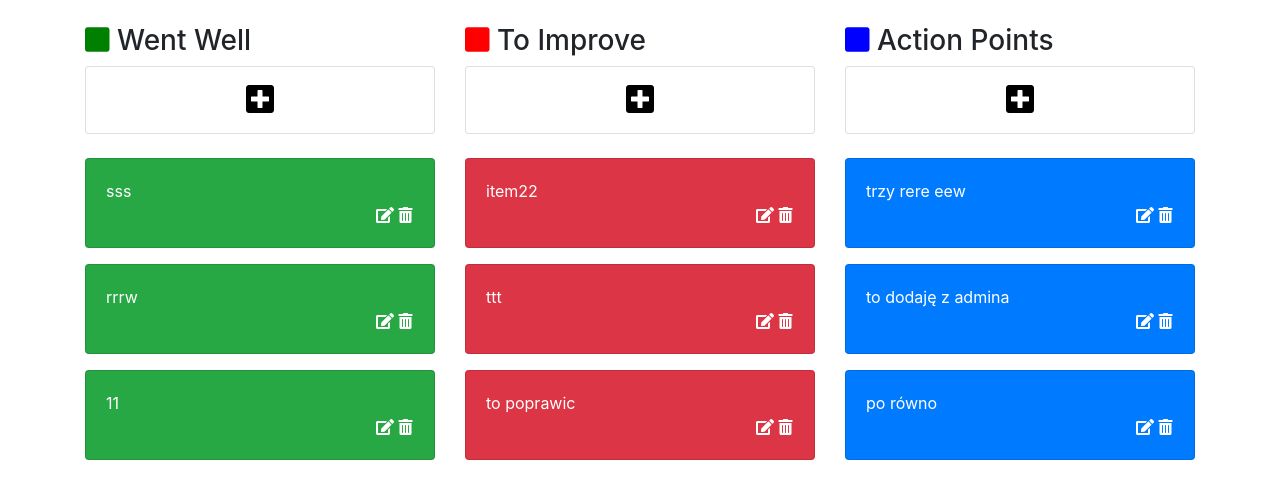
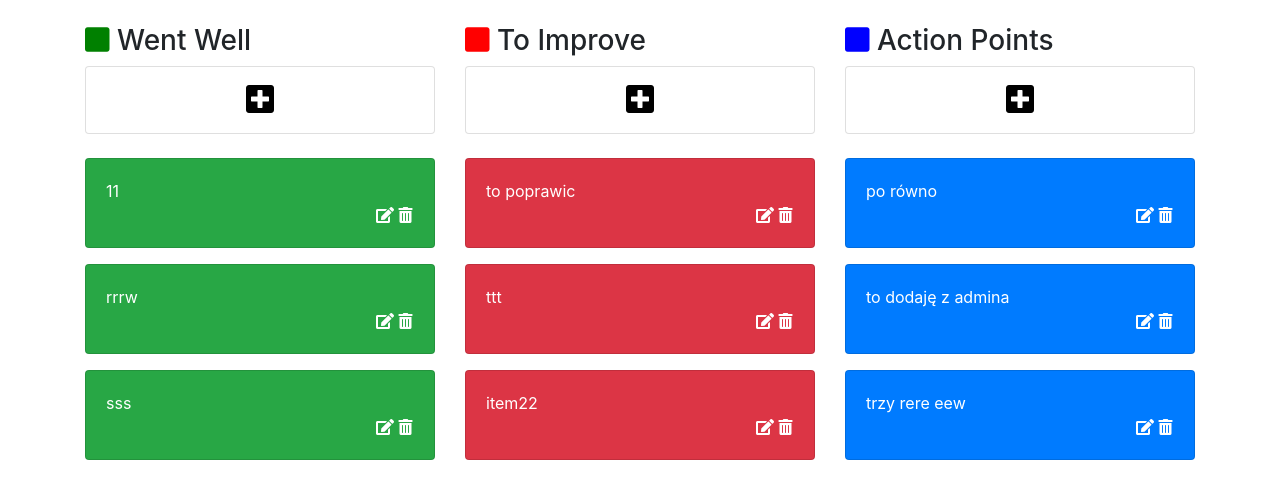
Before and after one commit to wojtekd9393/DjangoProjects, a Django app: page /home/1 in a window 1280 px wide. Shown: the part 58-557 px from the top of the page. Run offline with Django 3.2, Linux system fonts and the light colour scheme; data comes from the database, SQL or seed files in the repository; both versions use the stored data as it was after the commit; some libraries are stand-ins or nearby versions.

Commit message:
New cards are added at the top of each list now (changed append to prepend in AJAX)

```diff
--- a/retro_app/models.py
+++ b/retro_app/models.py
@@ -18,5 +18,8 @@ class List(models.Model):
     completed = models.PositiveSmallIntegerField(default=1)
     retro = models.ForeignKey(Retro, on_delete=models.CASCADE)
 
+    class Meta:
+        ordering = ['-id']
+
     def __str__(self):
         return self.item + ' | ' + str(self.completed)
--- a/templates/home.html
+++ b/templates/home.html
@@ -31,7 +31,7 @@
       <div class="modal-body">
       <form class="form-inline my-2 my-lg-0" id="form1" method="post" onkeydown="return event.key != 'Enter';" data-url="{{ request.build_absolute_uri|safe }}">
             {% csrf_token %}
-          <input class="form-control mr-sm-2" type="search" placeholder="" aria-label="Search", size="30" name="item">
+          <input class="form-control mr-sm-2" type="text" placeholder="" aria-label="Search", size="30" name="item">
           <input class="form-control mr-sm-2 add_item" type="hidden" placeholder="" aria-label="Search", size="30" name="completed" value="1">
           <input class="form-control mr-sm-2 add_item" type="hidden" placeholder="" aria-label="Search", size="30" name="retro" value="{{retro_id}}">
           <button class="btn btn-outline-secondary my-2 my-sm-0" type="button" name="list1" id="createButton1">Add Item</button>
@@ -60,7 +60,7 @@
       <div class="modal-body">
       <form class="form-inline my-2 my-lg-0" id="form2" method="post" onkeydown="return event.key != 'Enter';">
             {% csrf_token %}
-          <input class="form-control mr-sm-2 add_item" type="search" placeholder="" aria-label="Search", size="30" name="item">
+          <input class="form-control mr-sm-2 add_item" type="text" placeholder="" aria-label="Search", size="30" name="item">
           <input class="form-control mr-sm-2 add_item" type="hidden" placeholder="" aria-label="Search", size="30" name="completed" value="2">
           <input class="form-control mr-sm-2 add_item" type="hidden" placeholder="" aria-label="Search", size="30" name="retro" value="{{retro_id}}">
           <button class="btn btn-outline-secondary my-2 my-sm-0" type="button" name="list2" id="createButton2">Add Item</button>
@@ -94,7 +94,7 @@ poprawic w przyszlosci !!!-->
       <div class="modal-body">
       <form class="form3 form-inline my-2 my-lg-0" id="form3" method="post" onkeydown="return event.key != 'Enter';">
             {% csrf_token %}
-          <input class="form-control mr-sm-2 add_item" type="search" placeholder="" aria-label="Search", size="30" name="item" id="itemBlue">
+          <input class="form-control mr-sm-2 add_item" type="text" placeholder="" aria-label="Search", size="30" name="item" id="itemBlue">
           <input class="form-control mr-sm-2 add_item" type="hidden" placeholder="" aria-label="Search", size="30" name="completed" value="3">
           <input class="form-control mr-sm-2 add_item" type="hidden" placeholder="" aria-label="Search", size="30" name="retro" value="{{retro_id}}">
           <button class="btn btn-outline-secondary my-2 my-sm-0" type="button" name="list3" id="createButton3">Add Item</button>
@@ -112,7 +112,7 @@ poprawic w przyszlosci !!!-->
 
 
       <div class="row">
-          <div class="col-sm-4" id="greenList">
+          <div class="col-sm-4">
 <!--           <h5 class="card-title">What Went Well</h5>-->
               <h3><i class="fas fa-square fa-green"></i> Went Well</h3>
               <div class="card">
@@ -124,6 +124,7 @@ poprawic w przyszlosci !!!-->
                       </p>
                   </div>
               </div> </br>
+              <div id="greenList">
                   {% for things in all_items %}
                   {% if things.completed == 1 %}
                     <div class="card text-white bg-success mb-3" id="greenCard" data-id="{{ things.id }}">
@@ -139,9 +140,10 @@ poprawic w przyszlosci !!!-->
                   {% endif %}
                   {% endfor %}
               </div>
+          </div>
 
 
-          <div class="col-sm-4" id="redList">
+          <div class="col-sm-4">
               <h3><i class="fas fa-square fa-red"></i> To Improve</h3>
               <div class="card">
                   <div>
@@ -152,6 +154,7 @@ poprawic w przyszlosci !!!-->
                       </p>
                   </div>
               </div></br>
+              <div id="redList">
                   {% for things in all_items %}
                   {% if things.completed == 2 %}
                     <div class="card text-white bg-danger mb-3" id="redCard" data-id="{{ things.id }}">
@@ -167,7 +170,8 @@ poprawic w przyszlosci !!!-->
                   {% endif %}
                   {% endfor %}
               </div>
-          <div class="col-sm-4" id="blueList">
+          </div>
+          <div class="col-sm-4">
               <h3><i class="fas fa-square fa-blue"></i> Action Points</h3>
               <div class="card">
                   <div>
@@ -178,6 +182,7 @@ poprawic w przyszlosci !!!-->
                       </p>
                   </div>
               </div></br>
+              <div id="blueList">
                   {% for things in all_items %}
                   {% if things.completed == 3 %}
                     <div class="card text-white bg-primary mb-3" id="blueCard" data-id="{{ things.id }}">
@@ -191,6 +196,7 @@ poprawic w przyszlosci !!!-->
                     </div>
                   {% endif %}
                   {% endfor %}
+              </div>
           </div>
         </div>
 {% endblock %}
@@ -210,7 +216,7 @@ $(document).ready(function(){
             data: serializedData,
             type: 'POST',
             success: function(response) {
-                $("#greenList").append('<div class="card text-white bg-success mb-3" id="greenCard" data-id="' + response.task.id + '"><div class="card-body">'
+                $("#greenList").prepend('<div class="card text-white bg-success mb-3" id="greenCard" data-id="' + response.task.id + '"><div class="card-body">'
                 +response.task.item+ '<div style="margin-left: 270px;"><a href="/edit/'+response.task.id+'"><i class="fas fa-edit fa-white"></i></a> <i class="fas fa-trash-alt fa-white" data-id="' + response.task.id + '" data-toggle="tooltip" data-placement="bottom" title="Delete item"></i></div></div></div>')
                 $("#exampleModal .close").click();
             }
@@ -251,7 +257,7 @@ $(document).ready(function(){
             data: serializedData,
             type: 'POST',
             success: function(response) {
-                $("#redList").append('<div class="card text-white bg-danger mb-3" id="redCard" data-id="' + response.task.id + '"><div class="card-body">'
+                $("#redList").prepend('<div class="card text-white bg-danger mb-3" id="redCard" data-id="' + response.task.id + '"><div class="card-body">'
                 +response.task.item+ '<div style="margin-left: 270px;"><a href="/edit/'+response.task.id+'"><i class="fas fa-edit fa-white"></i></a> <i class="fas fa-trash-alt fa-white" data-id="' + response.task.id + '" data-toggle="tooltip" data-placement="bottom" title="Delete item"></i></div></div></div>')
                 $("#exampleModal2 .close").click();
             }
@@ -292,7 +298,7 @@ $(document).ready(function(){
             data: serializedData,
             type: 'POST',
             success: function(response) {
-                $("#blueList").append('<div class="card text-white bg-primary mb-3" id="blueCard" data-id="' + response.task.id + '"><div class="card-body">'
+                $("#blueList").prepend('<div class="card text-white bg-primary mb-3" id="blueCard" data-id="' + response.task.id + '"><div class="card-body">'
                 +response.task.item+ '<div style="margin-left: 270px;"><a href="/edit/'+response.task.id+'"><i class="fas fa-edit fa-white"></i></a> <i class="fas fa-trash-alt fa-white" data-id="' + response.task.id + '" data-toggle="tooltip" data-placement="bottom" title="Delete item"></i></div></div></div>')
                 $("#exampleModal3 .close").click();
             }
@@ -305,6 +311,8 @@ $(document).ready(function(){
         var dataId = $(this).data('id');
 
                 var cardItem = $('#blueCard[data-id="' + dataId + '"]');
+                // cardItem.hide().slideDown();
+                // $("#blueList").append(cardItem);
 <!--                cardItem.toggleClass("bg-danger");-->
 <!--                cardItem.removeClass("bg-primary");-->
 <!--                cardItem.addClass("bg-danger");-->
```
Also changed, not shown: templates/main.html (+6 -7 lines), db.sqlite3. Lines whose indentation alone changed are shown as unchanged.
